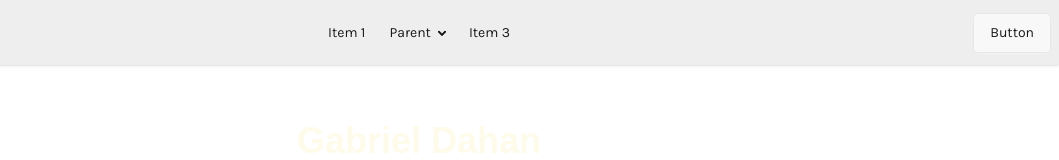
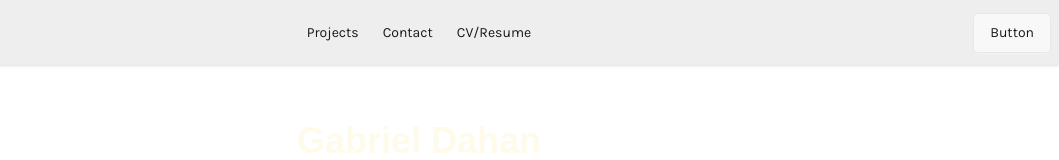
Before and after one commit to gabriel-dahan/pages.gabrieldahan.me, a Vue app: page / in a window 1280 px wide. Shown: the top 160 px of the page, without its empty margins (221-1280 px from the left). Built offline with nearby package versions, Linux system fonts and the light colour scheme; a web font is replaced by a local one.

Commit message:
New icon, server email service

```diff
--- a/index.html
+++ b/index.html
@@ -2,7 +2,7 @@
 <html lang="en">
   <head>
     <meta charset="UTF-8" />
-    <link rel="icon" type="image/svg+xml" href="/vite.svg" />
+    <link rel="icon" type="image/svg+xml" href="/gdico.svg" />
     <meta name="viewport" content="width=device-width, initial-scale=1.0" />
     <title>Pages - Gabriel Dahan</title>
   </head>
--- a/src/components/Header.vue
+++ b/src/components/Header.vue
@@ -19,32 +19,18 @@ const title = import.meta.env.VITE_APP_TITLE
                     </div>
                     <ul tabindex="0"
                         class="menu menu-sm dropdown-content bg-base-100 rounded-box z-1 mt-3 w-52 p-2 shadow">
-                        <li><a>Item 1</a></li>
-                        <li>
-                            <a>Parent</a>
-                            <ul class="p-2">
-                                <li><a>Submenu 1</a></li>
-                                <li><a>Submenu 2</a></li>
-                            </ul>
-                        </li>
-                        <li><a>Item 3</a></li>
+                        <li><RouterLink to="/projects">Projects</RouterLink></li>
+                        <li><RouterLink to="/contact">Contact</RouterLink></li>
+                        <li><RouterLink to="/resume">CV/Resume</RouterLink></li>
                     </ul>
                 </div>
                 <RouterLink class="app__title-main link" to="/">{{ title }}</RouterLink>
             </div>
             <div class="navbar-center hidden lg:flex">
                 <ul class="menu menu-horizontal px-1">
-                    <li><a>Item 1</a></li>
-                    <li>
-                        <details>
-                            <summary>Parent</summary>
-                            <ul class="p-2">
-                                <li><a>Submenu 1</a></li>
-                                <li><a>Submenu 2</a></li>
-                            </ul>
-                        </details>
-                    </li>
-                    <li><a>Item 3</a></li>
+                    <li><RouterLink to="/projects">Projects</RouterLink></li>
+                    <li><RouterLink to="/contact">Contact</RouterLink></li>
+                    <li><RouterLink to="/resume">CV/Resume</RouterLink></li>
                 </ul>
             </div>
             <div class="navbar-end">
--- a/src/server.ts
+++ b/src/server.ts
@@ -22,24 +22,38 @@ app.post('/api/contact', async (req, res) => {
 
   try {
     const transporter = nodemailer.createTransport({
-      service: 'gmail', // or your own SMTP server
+      host: 'pro3.mail.ovh.net', // Votre serveur SMTP OVH
+      port: 587, // Port SMTP avec TLS
+      secure: false, // false pour le port 587, true pour le port 465
       auth: {
-        user: import.meta.env.MAIL_USER,
-        pass: import.meta.env.MAIL_PASS,
+        user: import.meta.env.VITE_APP_MAIL_USER, // Votre email complet OVH
+        pass: import.meta.env.VITE_APP_MAIL_PASS, // Votre mot de passe OVH
       },
+      tls: {
+        rejectUnauthorized: false // Souvent nécessaire avec OVH
+      }
     })
 
     await transporter.sendMail({
       from: `"${name}" <${email}>`,
-      to: import.meta.env.MAIL_TO || import.meta.env.MAIL_USER,
-      subject: subject || 'New message from your portfolio',
+      to: import.meta.env.VITE_APP_MAIL_USER, // Votre adresse OVH qui recevra les messages
+      replyTo: email, // Permet de répondre directement au visiteur
+      subject: "[PAGES CONTACT] " + (subject || 'Nouveau message depuis votre portfolio'),
       text: message,
+      html: `
+        <h3>Nouveau message de contact</h3>
+        <p><strong>Nom:</strong> ${name}</p>
+        <p><strong>Email:</strong> ${email}</p>
+        <p><strong>Sujet:</strong> ${subject || 'Non spécifié'}</p>
+        <p><strong>Message:</strong></p>
+        <p>${message.replace(/\n/g, '<br>')}</p>
+      `
     })
 
     res.status(200).json({ success: true })
   } catch (err) {
-    console.error(err)
-    res.status(500).json({ error: 'Failed to send message' })
+    console.error('Erreur email:', err)
+    res.status(500).json({ error: 'Échec de l\'envoi du message' })
   }
 })
 
```
Also changed, not shown: src/assets/gdico.svg (added).
